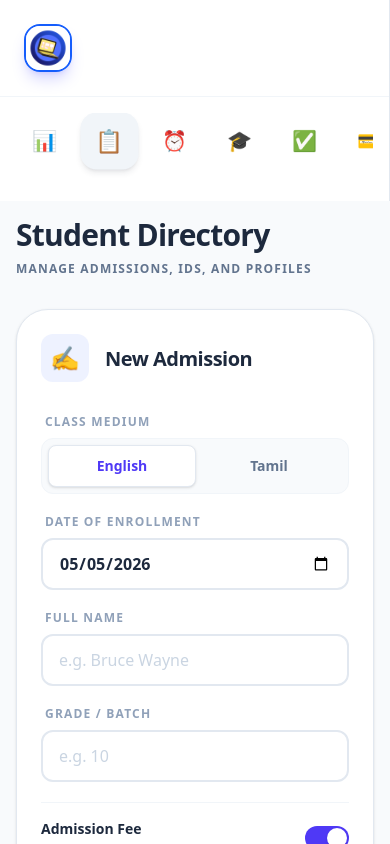
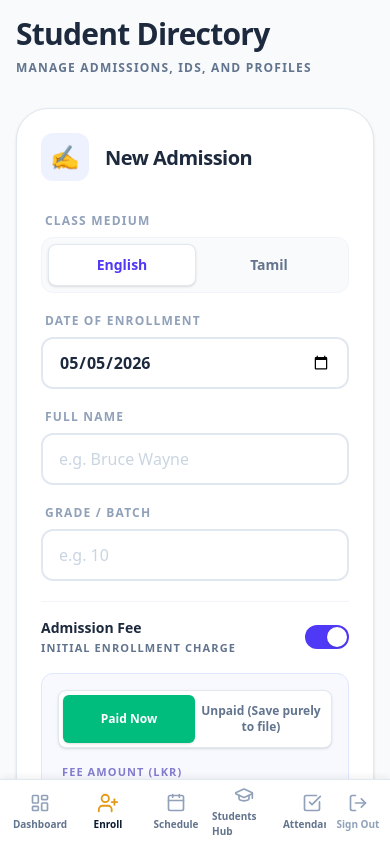
Before and after one commit to String-Aki/EngVista-Tutory-Management-System, a Next.js app in the folder admin-portal/: page /enroll in a window 390 px wide. Shown: the top 844 px of the page. Built offline with nearby package versions, Linux system fonts and the light colour scheme; no server answers; the database is empty.

Commit message:
feat: Refactored the sidebar with a newer responsive UI to work both mobile and tablet views

```diff
--- a/admin-portal/src/app/dashboard/page.tsx
+++ b/admin-portal/src/app/dashboard/page.tsx
@@ -126,7 +126,7 @@ export default function MainDashboard() {
           <div className="absolute top-0 right-0 w-64 h-64 bg-blue-50 rounded-bl-full -z-0 opacity-50"></div>
           <div className="relative z-10">
             <h1 className="text-4xl md:text-5xl font-black text-slate-800 tracking-tight mb-2">
-              {getGreeting()}, Sir.
+              {getGreeting()}, Ma'am.
             </h1>
             <p className="text-slate-500 font-medium text-lg">
               Here is what is happening at the cram today.
--- a/admin-portal/src/app/globals.css
+++ b/admin-portal/src/app/globals.css
@@ -1,4 +1,31 @@
 @import "tailwindcss";
+
+@theme {
+  --color-navy-50: #f0f4f8;
+  --color-navy-100: #d9e2ec;
+  --color-navy-200: #bcccdc;
+  --color-navy-300: #9fb3c8;
+  --color-navy-400: #829ab1;
+  --color-navy-500: #627d98;
+  --color-navy-600: #486581;
+  --color-navy-700: #334e68;
+  --color-navy-800: #243b53;
+  --color-navy-900: #0a192f;
+
+  --color-gold-50: #fdfaf3;
+  --color-gold-100: #fbf3e0;
+  --color-gold-200: #f6e3b5;
+  --color-gold-300: #f0cf80;
+  --color-gold-400: #ebb647;
+  --color-gold-500: #e59a16;
+  --color-gold-600: #ce7c10;
+  --color-gold-700: #a75c10;
+  --color-gold-800: #854714;
+  --color-gold-900: #6d3a15;
+
+  --font-sans: var(--font-geist-sans), ui-sans-serif, system-ui, sans-serif;
+  --font-mono: var(--font-geist-mono), ui-monospace, SFMono-Regular, Menlo, Monaco, Consolas, "Liberation Mono", "Courier New", monospace;
+}
 
 /* Hide scrollbar for Chrome, Safari and Opera */
 .scrollbar-hide::-webkit-scrollbar {
@@ -21,10 +48,10 @@
 }
 
 .custom-scrollbar::-webkit-scrollbar-thumb {
-  background-color: #cbd5e1;
+  background-color: var(--color-navy-200, #cbd5e1);
   border-radius: 10px;
 }
 
 .custom-scrollbar::-webkit-scrollbar-thumb:hover {
-  background-color: #94a3b8;
+  background-color: var(--color-navy-400, #94a3b8);
 }
--- a/admin-portal/src/app/layout.tsx
+++ b/admin-portal/src/app/layout.tsx
@@ -23,12 +23,12 @@ export const viewport: Viewport = {
 };
 
 export const metadata: Metadata = {
-  title: "ICMS Terminal",
-  description: "Tuition Center Management System",
+  title: "English Tutory App Admin",
+  description: "Management System for English Tutory App",
   manifest: "/manifest.json",
   appleWebApp: {
     capable: true,
-    title: "ICMS",
+    title: "English Tutory App",
     statusBarStyle: "black-translucent",
   },
   icons: {
@@ -67,9 +67,9 @@ export default function RootLayout({
           }}
         />
       </head>
-      <body className="antialiased bg-gray-50 flex flex-col md:flex-row min-h-screen custom-scrollbar">
+      <body className="antialiased bg-slate-50 min-h-screen custom-scrollbar text-navy-900">
         <Sidebar />
-        <div className="flex-1 overflow-y-auto">
+        <div className="pb-20 md:pb-0 md:ml-64 lg:ml-72 flex flex-col min-h-screen">
           {children}
         </div>
       </body>
--- a/admin-portal/src/components/Sidebar.tsx
+++ b/admin-portal/src/components/Sidebar.tsx
@@ -5,6 +5,15 @@ import { usePathname, useRouter } from "next/navigation";
 import Image from "next/image";
 import { useEffect, useState } from "react";
 import { supabase } from "@/lib/supabase";
+import {
+  LayoutDashboard,
+  UserPlus,
+  Calendar,
+  GraduationCap,
+  CheckSquare,
+  CreditCard,
+  LogOut,
+} from "lucide-react";
 
 export default function Sidebar() {
   const pathname = usePathname();
@@ -19,108 +28,83 @@ export default function Sidebar() {
     return null;
   }
 
-const handleSignOut = async () => {
+  const handleSignOut = async () => {
     await supabase.auth.signOut();
     window.location.href = "/";
   };
 
   const navLinks = [
-    { name: "Dashboard", href: "/dashboard", icon: "📊" },
-    { name: "Enroll", href: "/enroll", icon: "📋" },
-    { name: "Schedule", href: "/schedule", icon: "⏰" },
-    { name: "Students Hub", href: "/students", icon: "🎓" },
-    { name: "Attendance", href: "/attendance", icon: "✅" },
-    { name: "Financials", href: "/payments", icon: "💳" },
+    { name: "Dashboard", href: "/dashboard", icon: LayoutDashboard },
+    { name: "Enroll", href: "/enroll", icon: UserPlus },
+    { name: "Schedule", href: "/schedule", icon: Calendar },
+    { name: "Students Hub", href: "/students", icon: GraduationCap },
+    { name: "Attendance", href: "/attendance", icon: CheckSquare },
+    { name: "Financials", href: "/payments", icon: CreditCard },
   ];
 
   if (!isMounted) return null;
 
   return (
-    <>
-    <style>{`
-      @keyframes sealBreathe {
-        0%, 100% { opacity: 0.35; transform: scale(1); }
-        50% { opacity: 1; transform: scale(1.18); }
-      }
-      @keyframes sealLineGlow {
-        0%, 100% { opacity: 0.3; }
-        50% { opacity: 0.8; }
-      }
-      @keyframes sealDotPulse {
-        0%, 100% { opacity: 0.25; transform: scale(1); }
-        50% { opacity: 0.7; transform: scale(1.5); }
-      }
-      .seal-star { animation: sealBreathe 4s ease-in-out infinite; }
-      .seal-line  { animation: sealLineGlow 5s ease-in-out infinite; }
-      .seal-dot   { animation: sealDotPulse 6s ease-in-out infinite; }
-    `}</style>
-    <nav className="bg-white border-r border-slate-200 w-full md:w-64 lg:w-72 flex-shrink-0 md:h-screen sticky top-0 flex flex-col z-50 print:hidden">
-      <div className="p-6 md:p-8 flex items-center gap-4 border-b border-slate-100">
-        <div className="relative w-12 h-12 rounded-2xl border-2 border-blue-600 shadow-lg shadow-indigo-500/25 shrink-0 overflow-hidden">
+    <nav className="fixed bottom-0 left-0 w-full md:top-0 md:h-screen md:w-64 lg:w-72 bg-white border-t md:border-t-0 md:border-r border-slate-200 z-50 flex md:flex-col print:hidden shadow-[0_-4px_6px_-1px_rgba(0,0,0,0.05)] md:shadow-none">
+
+      {/* Header - Desktop Only */}
+      <div className="hidden md:flex p-6 md:p-8 items-center gap-4 border-b border-slate-100 shrink-0">
+        <div className="relative w-12 h-12 rounded-2xl border-2 border-navy-600 shadow-sm shrink-0 overflow-hidden bg-navy-50">
           <Image
             src="/icon.png"
-            alt="ICMS Logo"
+            alt="App Logo"
             fill
             sizes="48px"
             className="object-cover"
             priority
           />
         </div>
-        <div className="hidden md:block">
-          <h1 className="text-2xl font-black text-slate-800 tracking-tight leading-none">
-            ICMS
+        <div>
+          <h1 className="text-xl font-bold text-navy-900 tracking-tight leading-none line-clamp-2">
+            English Tutory App
           </h1>
-          <p className="text-blue-500 font-bold text-[10px] tracking-[0.2em] uppercase mt-1">
+          <p className="text-gold-600 font-bold text-[10px] tracking-[0.1em] uppercase mt-1">
             Admin Portal
           </p>
         </div>
       </div>
 
-      {/* ✦ Founding Seal */}
-      <div className="hidden md:flex flex-col items-center gap-1 py-3 px-6 border-b border-slate-100">
-        <div className="flex items-center gap-2 w-full">
-          <div className="seal-line flex-1 h-px bg-gradient-to-r from-transparent to-slate-200" />
-          <span className="seal-star text-slate-300 text-[11px] leading-none">✦</span>
-          <div className="seal-line flex-1 h-px bg-gradient-to-l from-transparent to-slate-200" />
-        </div>
-        <p className="text-[9px] font-bold text-slate-400 uppercase tracking-[0.28em] leading-none">
-          Est. Feb 17, 2026
-        </p>
-        <div className="flex items-center gap-1.5">
-          <div className="seal-line h-px w-5 bg-slate-200/60" />
-          <div className="seal-dot w-1 h-1 rounded-full bg-slate-300" />
-          <div className="seal-line h-px w-5 bg-slate-200/60" />
-        </div>
-      </div>
-
-
-      <div className="flex-1 overflow-y-auto scrollbar-hide p-4">
-        <div className="text-[10px] font-black text-slate-400 uppercase tracking-widest mb-4 hidden md:block px-4">
+      {/* Navigation Links */}
+      <div className="flex-1 w-full overflow-x-auto md:overflow-y-auto scrollbar-hide md:p-4">
+        <div className="text-[10px] font-bold text-slate-400 uppercase tracking-widest mb-4 hidden md:block px-4 pt-4">
           Management
         </div>
 
-        <ul className="flex md:flex-col overflow-x-auto md:overflow-visible gap-2 pb-4">
+        <ul className="flex flex-row md:flex-col h-16 md:h-auto items-center md:items-stretch gap-1 md:gap-2 px-2 md:px-0">
           {navLinks.map((link) => {
             const isActive =
               pathname === link.href ||
               (pathname.startsWith(link.href) && link.href !== "/dashboard");
 
+            const Icon = link.icon;
+
             return (
-              <li key={link.name} className="flex-1 md:flex-none">
+              <li key={link.name} className="flex-1 md:flex-none h-full md:h-auto min-w-[64px]">
                 <Link
                   href={link.href}
-                  className={`flex items-center justify-center md:justify-start gap-4 px-4 py-3.5 rounded-2xl transition-all whitespace-nowrap font-bold group ${
+                  className={`flex flex-col md:flex-row items-center justify-center md:justify-start gap-1 md:gap-4 h-full md:px-4 md:py-3.5 rounded-xl md:rounded-2xl transition-all group ${
                     isActive
-                      ? "bg-slate-100 text-slate shadow-md shadow-slate-800/10 scale-[1.02]"
-                      : "hover:bg-slate-50"
+                      ? "text-navy-900 md:bg-navy-50 md:shadow-sm"
+                      : "text-slate-400 hover:text-navy-600 md:hover:bg-slate-50"
                   }`}
                 >
+                  <Icon
+                    className={`w-5 h-5 md:w-6 md:h-6 transition-all ${
+                      isActive ? "text-gold-500 scale-110 md:scale-100" : "group-hover:scale-110"
+                    }`}
+                  />
                   <span
-                    className={`text-xl transition-transform ${isActive ? "scale-110" : "group-hover:scale-110"}`}
+                    className={`text-[10px] md:text-sm font-semibold transition-colors ${
+                      isActive ? "text-navy-900" : "text-slate-500 group-hover:text-navy-700"
+                    }`}
                   >
-                    {link.icon}
+                    {link.name}
                   </span>
-                  <span className="hidden md:block">{link.name}</span>
                 </Link>
               </li>
             );
@@ -128,28 +112,35 @@ const handleSignOut = async () => {
         </ul>
       </div>
 
-      <div className="hidden md:block p-6 mt-auto border-t border-slate-100 bg-white">
+      {/* Footer / Sign Out */}
+      <div className="hidden md:block p-6 mt-auto border-t border-slate-100 bg-white shrink-0">
         <button
           onClick={handleSignOut}
           className="w-full flex items-center gap-3 bg-slate-50 p-3 rounded-2xl border border-slate-200 hover:bg-red-50 hover:border-red-100 transition-all group text-left"
         >
-          <div className="w-10 h-10 rounded-xl bg-slate-200 text-slate-500 group-hover:bg-red-100 group-hover:text-red-600 flex items-center justify-center font-black shrink-0 transition-colors">
-            🚪
+          <div className="w-10 h-10 rounded-xl bg-white text-slate-400 border border-slate-200 shadow-sm group-hover:bg-red-100 group-hover:text-red-600 group-hover:border-red-200 flex items-center justify-center shrink-0 transition-colors">
+            <LogOut className="w-5 h-5" />
           </div>
           <div className="overflow-hidden">
-            <p className="text-sm font-black text-slate-800 group-hover:text-red-700 truncate transition-colors">
+            <p className="text-sm font-bold text-navy-900 group-hover:text-red-700 truncate transition-colors">
               Sign Out
             </p>
-            <div className="flex items-center gap-1.5 mt-0.5">
-              <span className="w-2 h-2 rounded-full bg-slate-300 group-hover:bg-red-500 transition-colors"></span>
-              <p className="text-[10px] font-bold text-slate-500 group-hover:text-red-500 uppercase tracking-widest transition-colors">
-                Lock Session
-              </p>
-            </div>
+            <p className="text-[10px] font-semibold text-slate-500 group-hover:text-red-500 uppercase tracking-widest transition-colors mt-0.5">
+              Lock Session
+            </p>
           </div>
         </button>
       </div>
+
+      {/* Mobile Sign Out Button */}
+      <button
+        onClick={handleSignOut}
+        className="md:hidden flex flex-col items-center justify-center gap-1 min-w-[64px] h-16 text-slate-400 hover:text-red-500 transition-colors px-2"
+      >
+        <LogOut className="w-5 h-5" />
+        <span className="text-[10px] font-semibold">Sign Out</span>
+      </button>
+
     </nav>
-    </>
   );
 }
```
